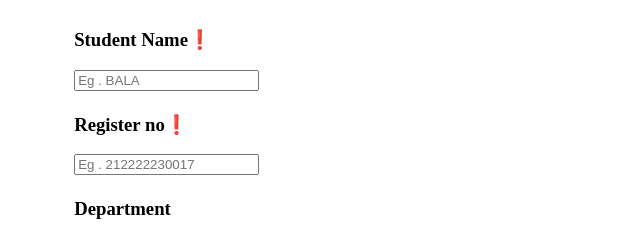
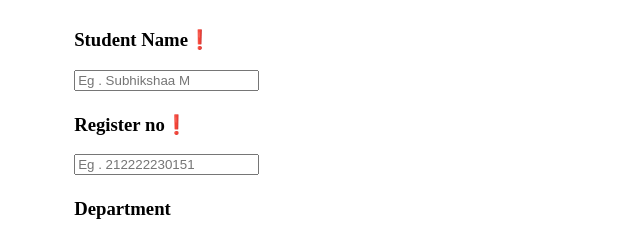
Before and after one commit to Subhikshaa13/Form, a plain HTML site: page withdrawal.html in a window 1280 px wide. Shown: the part 377-613 px from the top of the page, 0-640 px from the left. Drawn offline with Linux system fonts and the light colour scheme.

Commit message:
Update withdrawal.html

```diff
--- a/withdrawal.html
+++ b/withdrawal.html
@@ -47,12 +47,12 @@
 
         <tr>
             <td><h3>Student Name❗</h3>
-            <input type="text" name = "studentname" placeholder="Eg . BALA"></td>
+            <input type="text" name = "studentname" placeholder="Eg . Subhikshaa M"></td>
         </tr>
 
         <tr>
             <td><h3>Register no❗</h3>
-            <input type="number" name = "registerno" placeholder="Eg . 212222230017"></td>
+            <input type="number" name = "registerno" placeholder="Eg . 212222230151"></td>
         </tr>
 
         <tr>
```
